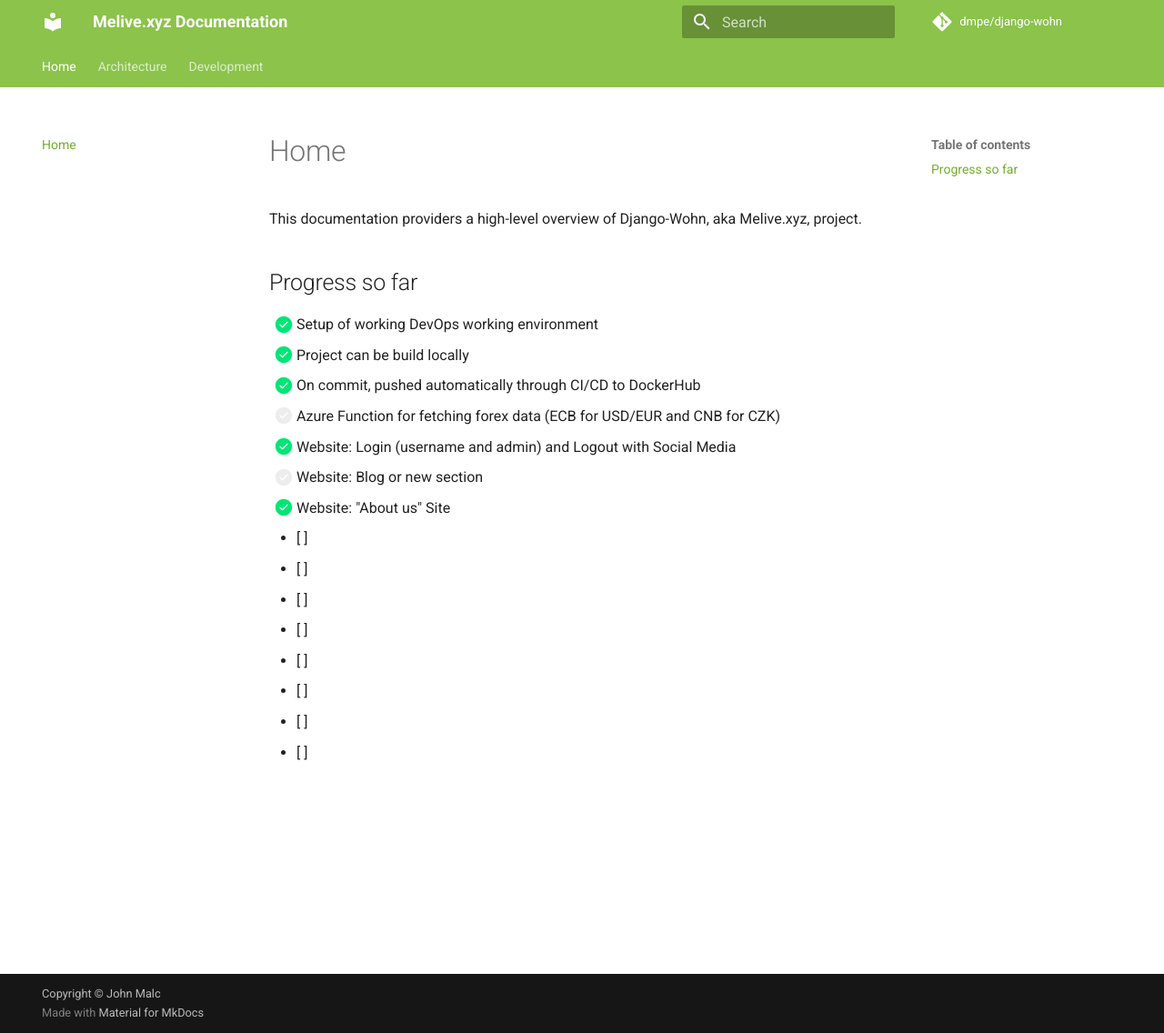
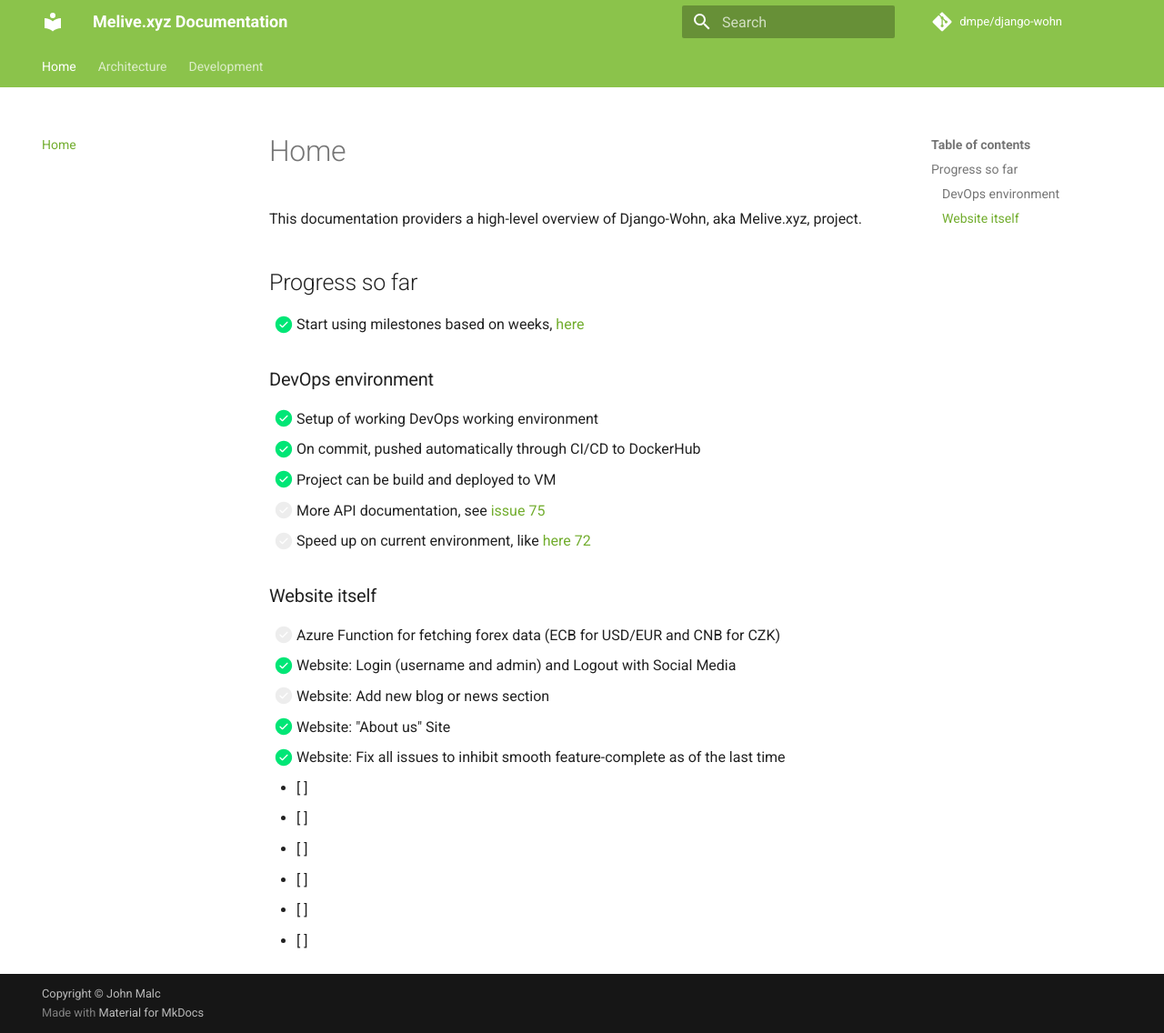
Before and after one commit to dmpe/django-wohn, an MkDocs documentation site: the page built from docs/index.md, in a window 1280 px wide and 1136 px high. Shown: the whole window at 91% size. Built offline with MkDocs 1.6.1 and Material for MkDocs 9.7.7, drawn with Linux system fonts in a browser that asks for light colours; comment, search, counter and statistics services are not loaded.

Commit message:
Update index.md

```diff
--- a/docs/index.md
+++ b/docs/index.md
@@ -4,18 +4,24 @@
 
 ## Progress so far
 
+- [x] Start using milestones based on weeks, [here](https://github.com/dmpe/django-wohn/milestone)
+
+### DevOps environment
 - [x] Setup of working DevOps working environment
-- [x] Project can be build locally
 - [x] On commit, pushed automatically through CI/CD to DockerHub
+  - [x] Project can be build and deployed to VM
+- [ ] More API documentation, see [issue 75](https://github.com/dmpe/django-wohn/issues/75)
+- [ ] Speed up on current environment, like [here 72](https://github.com/dmpe/django-wohn/issues/72)
+
+### Website itself
 - [ ] Azure Function for fetching forex data (ECB for USD/EUR and CNB for CZK)
 - [x] Website: Login (username and admin) and Logout with Social Media
-- [ ] Website: Blog or new section
+- [ ] Website: Add new blog or news section
 - [x] Website: "About us" Site
+- [x] Website: Fix all issues to inhibit smooth feature-complete as of the last time
 - [ ]
 - [ ]
 - [ ]
 - [ ]
 - [ ]
 - [ ]
-- [ ]
-- [ ]
```
